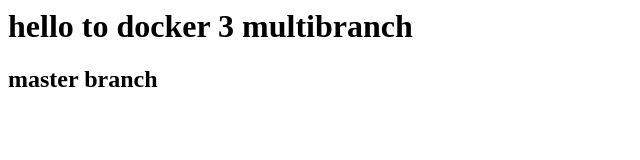
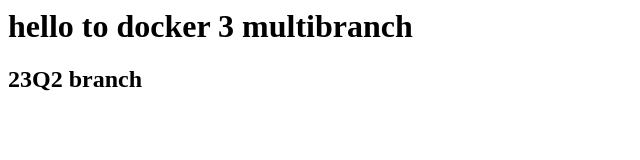
Before and after one commit to snehaos20/assignment3_multibranch, a plain HTML site: page index.html in a window 1280 px wide. Shown: the full height of the page, 0-640 px from the left. Drawn offline with Linux system fonts and the light colour scheme.

Commit message:
23Q2 branc

```diff
--- a/index.html
+++ b/index.html
@@ -1,2 +1,2 @@
 <h1>hello to docker 3 multibranch</h1>
-<h2> master branch</h2>
+<h2> 23Q2 branch</h2>
```
